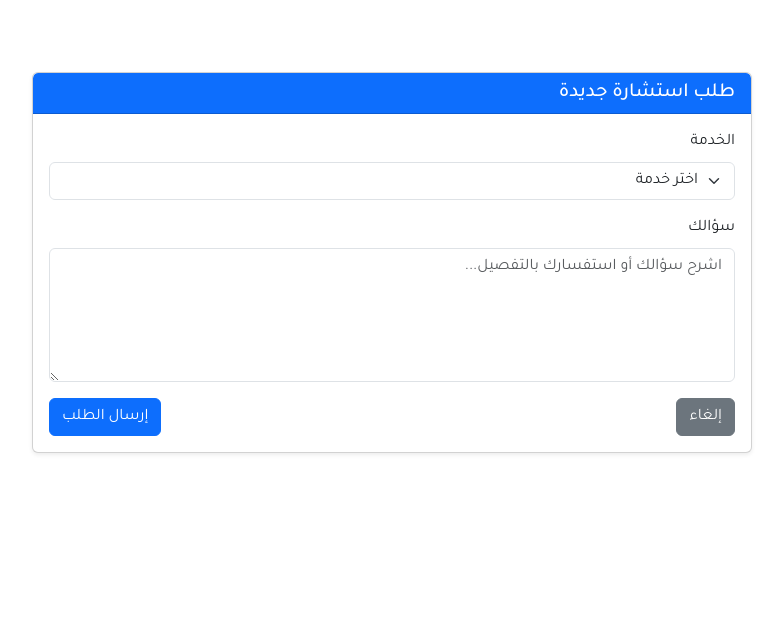
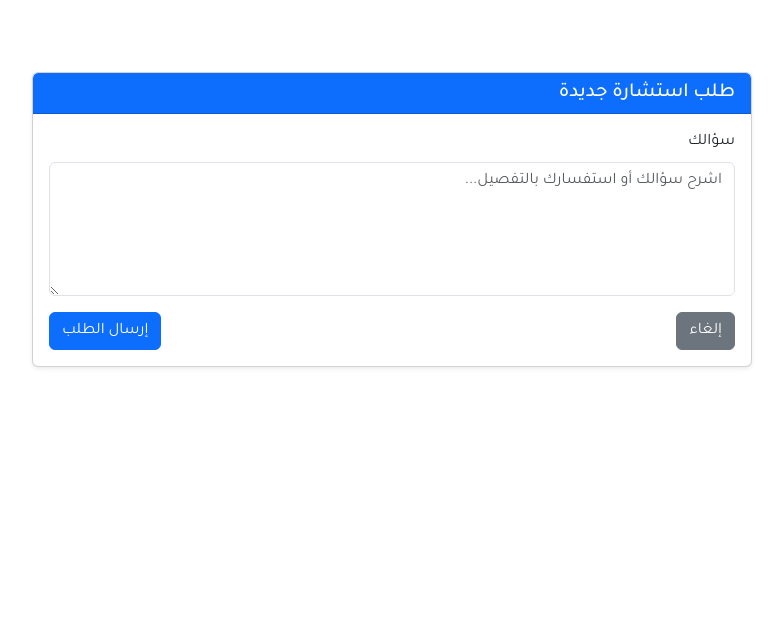
Before and after one commit to 3arboo/rafikni_demo, a Django app: a page that uses templates/services/detail.html in a window 1280 px wide. Shown: the part 56-678 px from the top of the page, without its empty margins (248-1031 px from the left). Run offline with Django 5.2, Linux system fonts and the light colour scheme; data comes from the database, SQL or seed files in the repository; data that the repository does not hold is empty; some libraries are stand-ins or nearby versions.

Commit message:
Update detail.html

```diff
--- a/templates/services/detail.html
+++ b/templates/services/detail.html
@@ -32,15 +32,7 @@
                 <div class="card-body">
                     <form method="post">
                         {% csrf_token %}
-                        <div class="mb-3">
-                            <label class="form-label">الخدمة</label>
-                            <select name="service" class="form-select select2" id="service-select" required>
-                                <option value="" disabled selected>اختر خدمة</option>
-                                {% for service in services %}
-                                <option value="{{ service.id }}">{{ service.title }} ({{ service.category.name }}) - {{ service.price }} دج</option>
-                                {% endfor %}
-                            </select>
-                        </div>
+
                         <div class="mb-3">
                             <label class="form-label">سؤالك</label>
                             <textarea name="question" class="form-control" rows="5" placeholder="اشرح سؤالك أو استفسارك بالتفصيل..." required></textarea>
```
